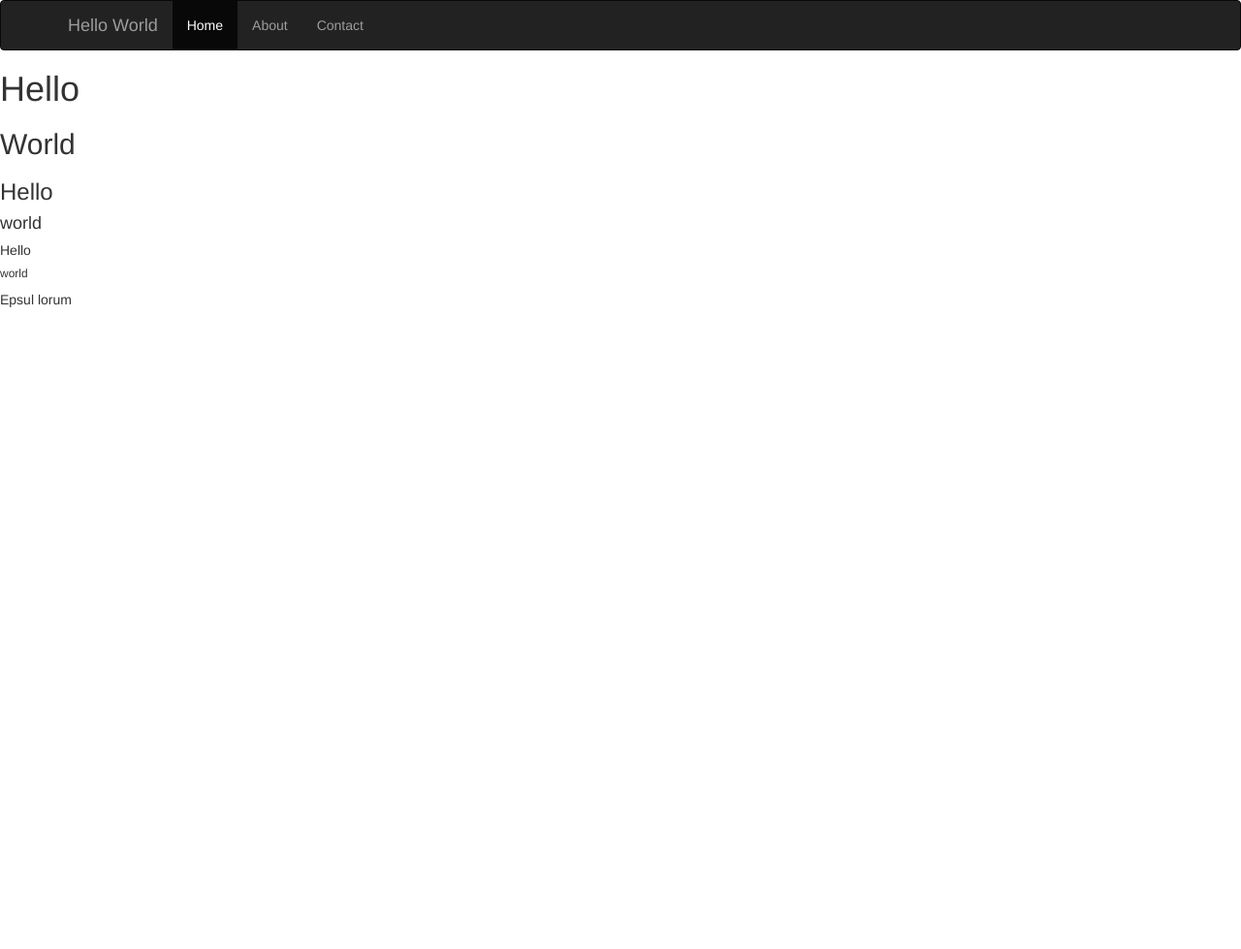
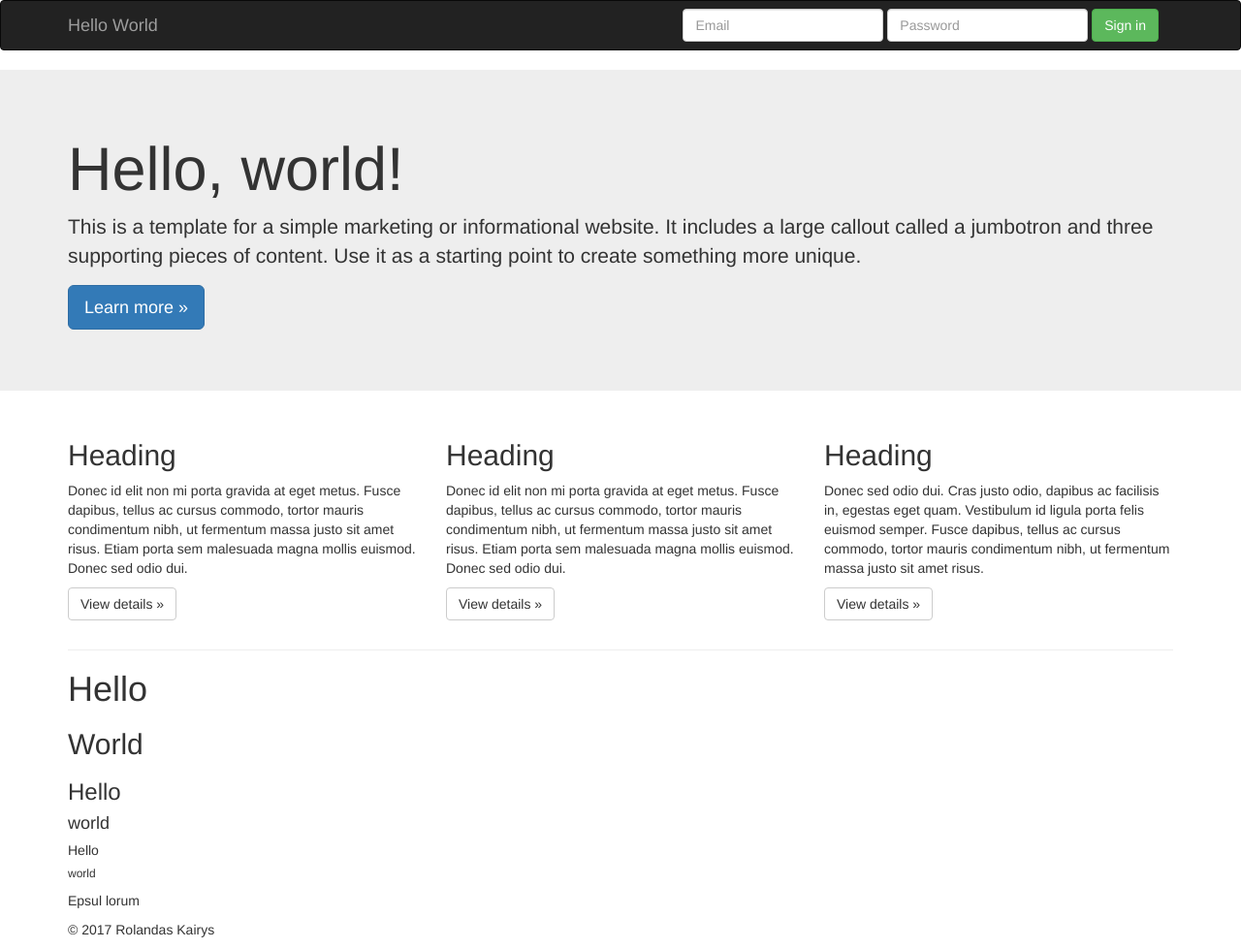
Before and after one commit to rolandas-kairys/helloworld, a plain HTML site: page index.html in a window 1280 px wide. Shown: the whole page at 97% size. Before the commit the page ends 800 px from the top, so only its background shows below. Drawn offline with nearby package versions, Linux system fonts and the light colour scheme.

Commit message:
6th commit

```diff
--- a/index.html
+++ b/index.html
@@ -22,15 +22,52 @@
           </button>
           <a class="navbar-brand" href="#">Hello World</a>
         </div>
-        <div id="navbar" class="collapse navbar-collapse">
-          <ul class="nav navbar-nav">
-            <li class="active"><a href="#">Home</a></li>
-            <li><a href="#about">About</a></li>
-            <li><a href="#contact">Contact</a></li>
-          </ul>
-        </div><!--/.nav-collapse -->
+        <div id="navbar" class="navbar-collapse collapse">
+          <form class="navbar-form navbar-right">
+            <div class="form-group">
+              <input type="text" placeholder="Email" class="form-control">
+            </div>
+            <div class="form-group">
+              <input type="password" placeholder="Password" class="form-control">
+            </div>
+            <button type="submit" class="btn btn-success">Sign in</button>
+          </form>
+        </div><!--/.navbar-collapse -->
       </div>
     </nav>
+
+    <!-- Main jumbotron for a primary marketing message or call to action -->
+    <div class="jumbotron">
+      <div class="container">
+        <h1>Hello, world!</h1>
+        <p>This is a template for a simple marketing or informational website. It includes a large callout called a jumbotron and three supporting pieces of content. Use it as a starting point to create something more unique.</p>
+        <p><a class="btn btn-primary btn-lg" href="#" role="button">Learn more &raquo;</a></p>
+      </div>
+    </div>
+
+    <div class="container">
+      <!-- Example row of columns -->
+      <div class="row">
+        <div class="col-md-4">
+          <h2>Heading</h2>
+          <p>Donec id elit non mi porta gravida at eget metus. Fusce dapibus, tellus ac cursus commodo, tortor mauris condimentum nibh, ut fermentum massa justo sit amet risus. Etiam porta sem malesuada magna mollis euismod. Donec sed odio dui. </p>
+          <p><a class="btn btn-default" href="#" role="button">View details &raquo;</a></p>
+        </div>
+        <div class="col-md-4">
+          <h2>Heading</h2>
+          <p>Donec id elit non mi porta gravida at eget metus. Fusce dapibus, tellus ac cursus commodo, tortor mauris condimentum nibh, ut fermentum massa justo sit amet risus. Etiam porta sem malesuada magna mollis euismod. Donec sed odio dui. </p>
+          <p><a class="btn btn-default" href="#" role="button">View details &raquo;</a></p>
+       </div>
+        <div class="col-md-4">
+          <h2>Heading</h2>
+          <p>Donec sed odio dui. Cras justo odio, dapibus ac facilisis in, egestas eget quam. Vestibulum id ligula porta felis euismod semper. Fusce dapibus, tellus ac cursus commodo, tortor mauris condimentum nibh, ut fermentum massa justo sit amet risus.</p>
+          <p><a class="btn btn-default" href="#" role="button">View details &raquo;</a></p>
+        </div>
+      </div>
+
+      <hr>
+
+
 
 <h1> Hello </h1>
 <h2> World </h2>
@@ -39,5 +76,10 @@
 <h5>Hello</h5>
 <h6>world</h6>
 <p>Epsul lorum </p>
+
+<footer>
+        <p>&copy; 2017 Rolandas Kairys</p>
+      </footer>
+    </div> <!-- /container -->
 </body>
 </html>
```
